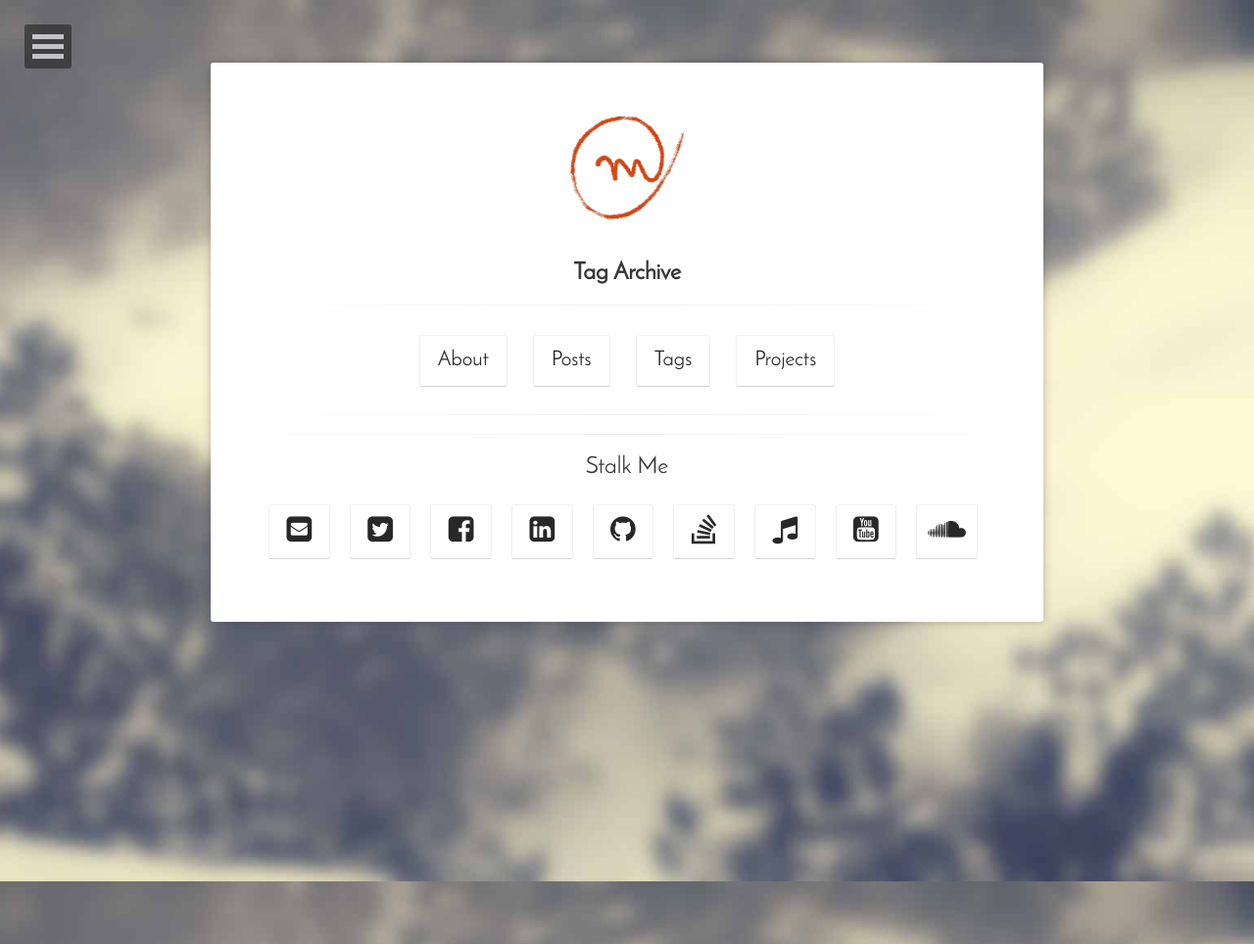
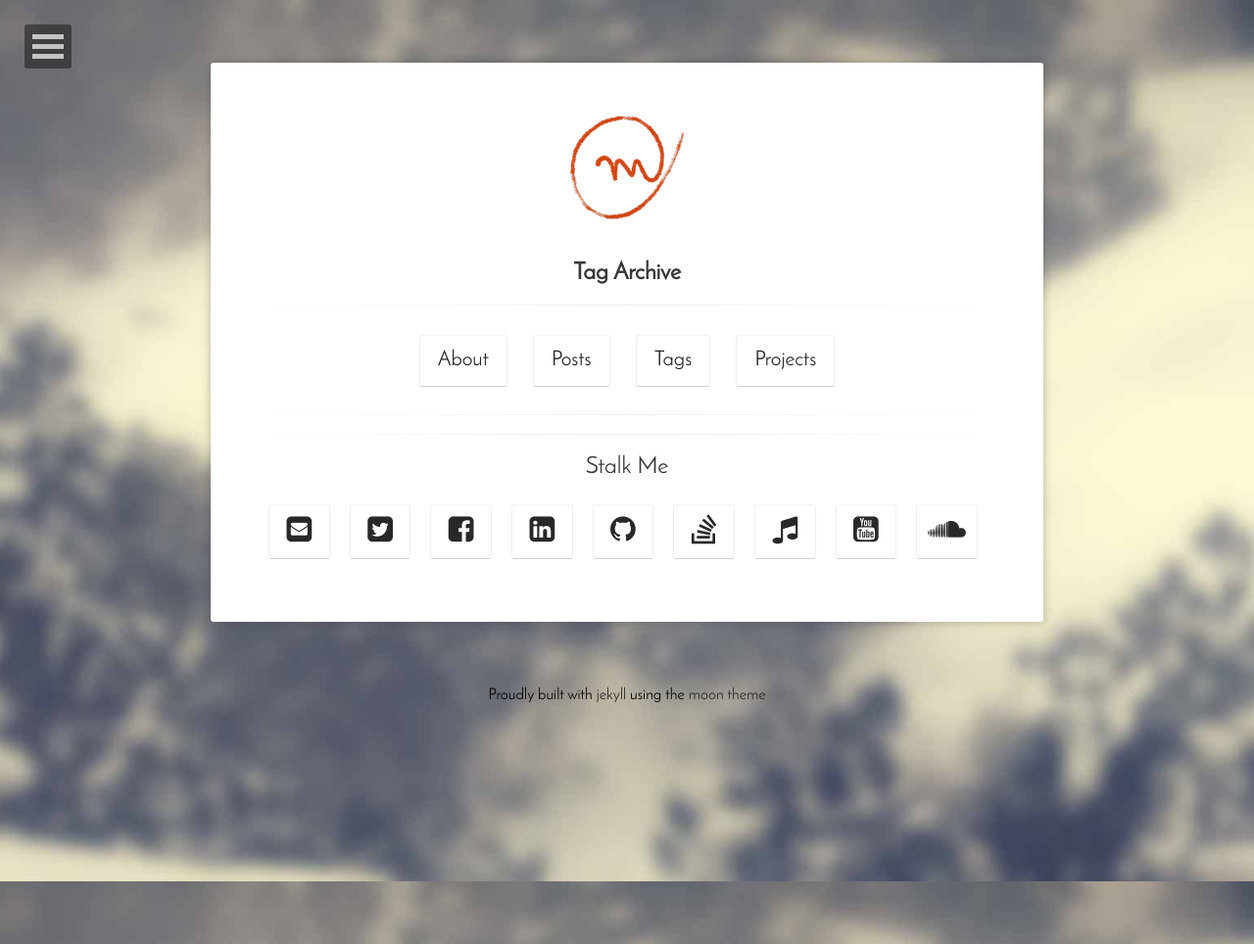
Before and after one commit to manikantareddyd/site-jekyll, a Jekyll site: the page built from tags/index.html, in a window 1280 px wide. Shown: the whole page at 98% size. Built offline with Jekyll 4.4.1, drawn with Linux system fonts in a browser that asks for light colours.

Commit message:
Added Footer

```diff
--- a/_config.yml
+++ b/_config.yml
@@ -6,9 +6,9 @@ reading_time:       true
 words_per_minute:   200
 tiled_bg:           false   # Set this true if you want to tile your background image, otherwise it will be covered
 locale:             en_US
-url:                'https://ManikantaReddyD.github.io'
-logo:               'https://ManikantaReddyD.github.io/assets/img/logo.png'
-background:         'https://ManikantaReddyD.github.io/assets/img/placeholder-big.jpg'
+url:                'http://127.0.0.1:4000'
+logo:               'http://127.0.0.1:4000/assets/img/logo.png'
+background:         'http://127.0.0.1:4000/assets/img/placeholder-big.jpg'
 
 # Jekyll
 permalink:          /:title/
--- a/_includes/footer.html
+++ b/_includes/footer.html
@@ -0,0 +1,4 @@
+
+<center>
+    <p style="color:black">Proudly built with <a target="_blank" href="https://jekyllrb.com/">jekyll</a> using the <a target="_blank" href="https://github.com/TaylanTatli/Moon">moon theme</a></p>
+</center>
--- a/_layouts/index.html
+++ b/_layouts/index.html
@@ -42,6 +42,7 @@ layout: compress
                 {% include social-links.html %}
             </div>
         </div>
+    {% include footer.html %}
     </header>
     {% include scripts.html %}
     {% if site.mathjax == true %}
--- a/_sass/nav.scss
+++ b/_sass/nav.scss
@@ -12,7 +12,7 @@
 	perspective-origin: 50% 200%;
 	@media #{$notsmall} {
 		position: fixed;
-		max-width: 175px;
+		max-width: 200px;
 		top: 25px;
 		left: 25px;
 	}
```
